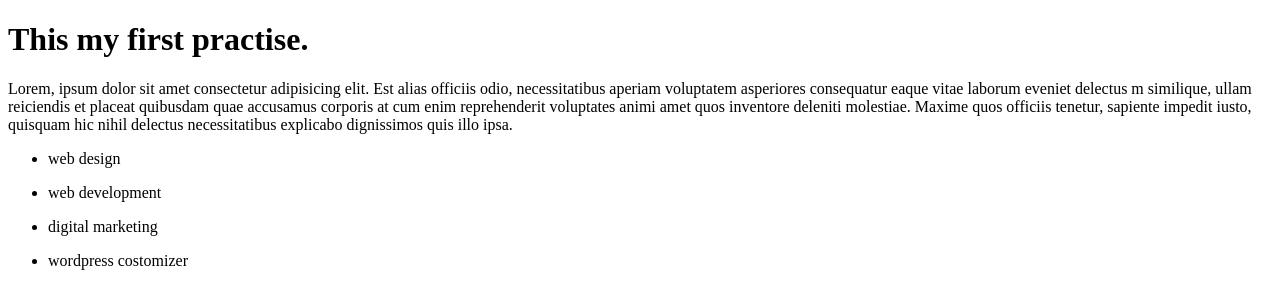
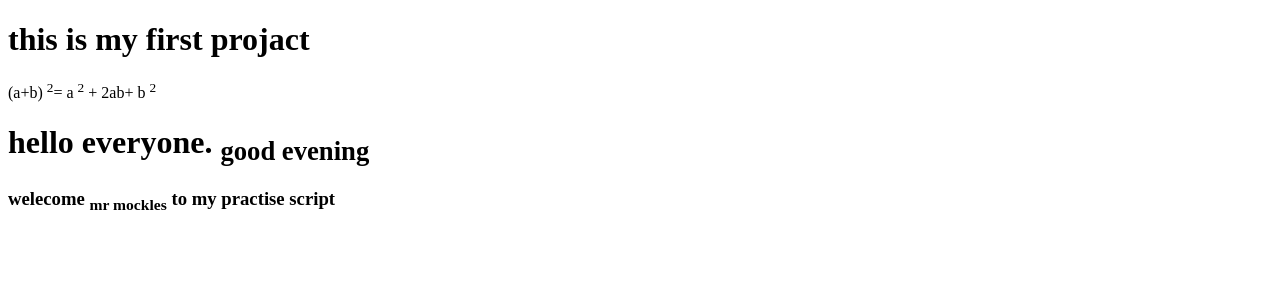
Before and after one commit to kamranahmedsagor/my-first-project, a plain HTML site: page index.html in a window 1280 px wide. Drawn offline with Linux system fonts and the light colour scheme.

```diff
--- a/index.html
+++ b/index.html
@@ -7,20 +7,14 @@
     <title>Document</title>
 </head>
 <body>
+<h1>this is my first projact
 
-    <h1>This my first practise. </h1>
-    <p>Lorem, ipsum dolor sit amet consectetur adipisicing elit. Est alias officiis odio,
-         necessitatibus aperiam voluptatem asperiores consequatur eaque vitae laborum eveniet delectus
-        m similique,
-          ullam reiciendis et placeat quibusdam quae accusamus corporis at cum enim reprehenderit voluptates animi amet quos
-          inventore deleniti molestiae. Maxime quos officiis tenetur, sapiente impedit iusto,
-         quisquam hic nihil delectus necessitatibus explicabo dignissimos quis illo ipsa.</p>
+</h1>
+<p>(a+b) <sup>2</sup>= a <sup>2</sup> + 2ab+ b <sup>2</sup></p>
+<h1>hello everyone. <sub>good evening</sub></h1>
 
-   <ul> <li>web design</li></ul>
-   <ul> <li>web development</li></ul>
-   <ul> <li>digital marketing</li></ul>
-   <ul> <li>wordpress costomizer</li></ul><br><br>
 
+<h3>welecome <sub>mr mockles</sub> to my practise script</h3>
 
 </body>
 </html>
```
